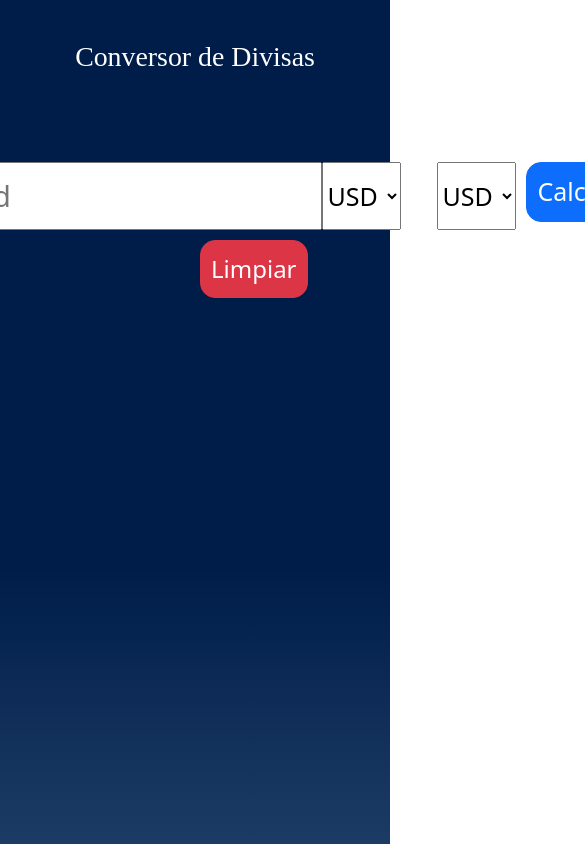
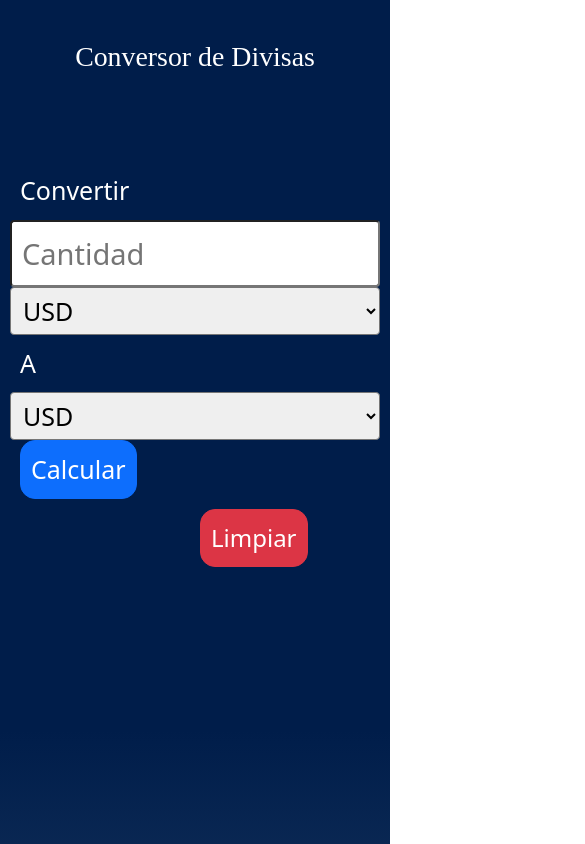
Before and after one commit to DarkDelll/Proyecto-Paez, a plain HTML site: page index.html in a window 390 px wide. Shown: the top 844 px of the page, 585 px wide, since content can reach past the window. Drawn offline with nearby package versions, Linux system fonts and the light colour scheme.

Commit message:
nuevo css y bootstrap

```diff
--- a/css/style.css
+++ b/css/style.css
@@ -66,3 +66,10 @@ p{
     border-radius: 15px;
     margin-left: 200px;
 }
+
+@media screen and (max-width: 768px) {
+    .formulario{
+        display: flex;
+        flex-direction: column;
+    }
+}
--- a/index.html
+++ b/index.html
@@ -12,9 +12,9 @@
     <section class="">
     <h1>Conversor de Divisas</h1>
     <form action="index.html" class="formulario">
-        <label for="">Convertir</label>
-        <input type="number" placeholder="Cantidad" id="cantidad">
-        <select name="" id="monedaUno">
+        <label for="" >Convertir</label>
+        <input type="number" placeholder="Cantidad" id="cantidad" class="form-control-sm">
+        <select name="" id="monedaUno" class="form-control-sm">
             <option value="USD">USD</option>
             <option value="CLP">CLP</option>
             <option value="EUR">EUR</option>
@@ -24,7 +24,7 @@
             <option value="YEN">YEN</option>
         </select>
         <label for="">A</label>
-        <select name="" id="monedaDos">
+        <select name="" id="monedaDos" class="form-control-sm">
             <option value="USD">USD</option>
             <option value="CLP">CLP</option>
             <option value="EUR">EUR</option>
```
